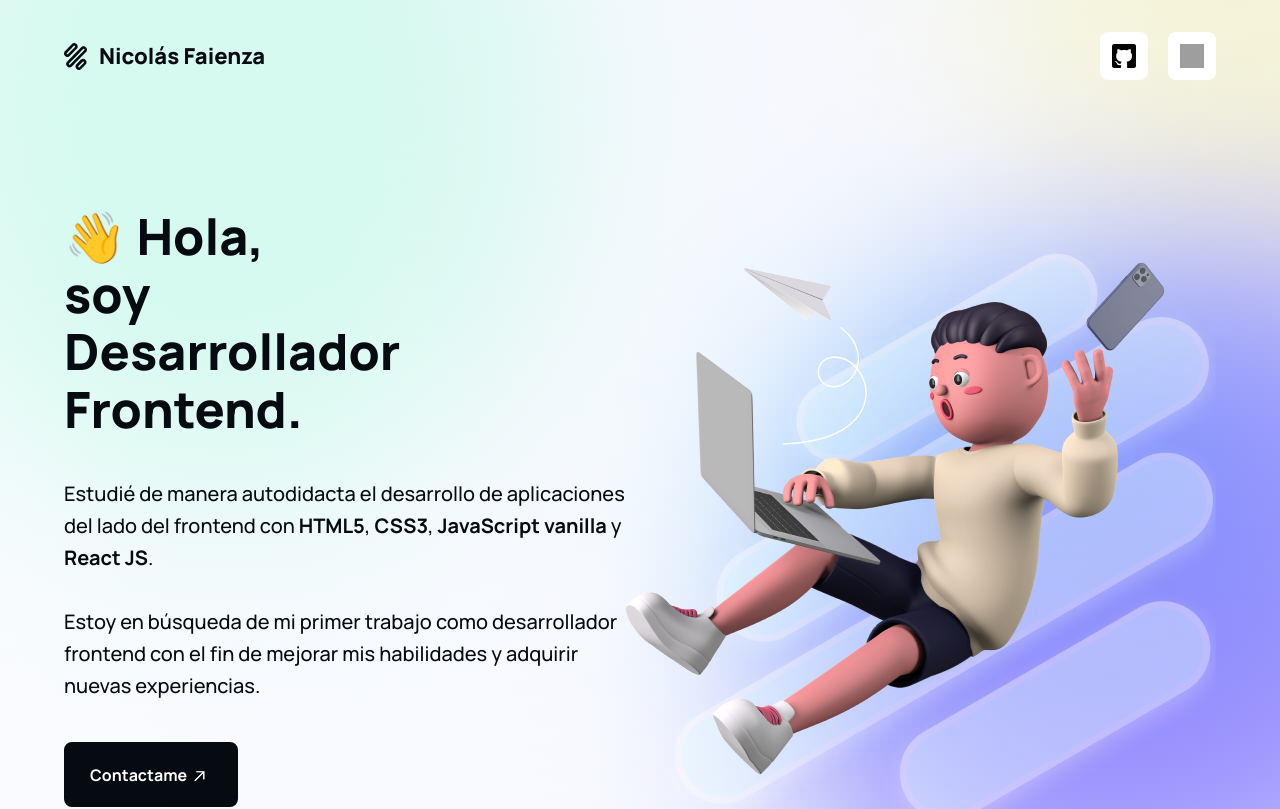
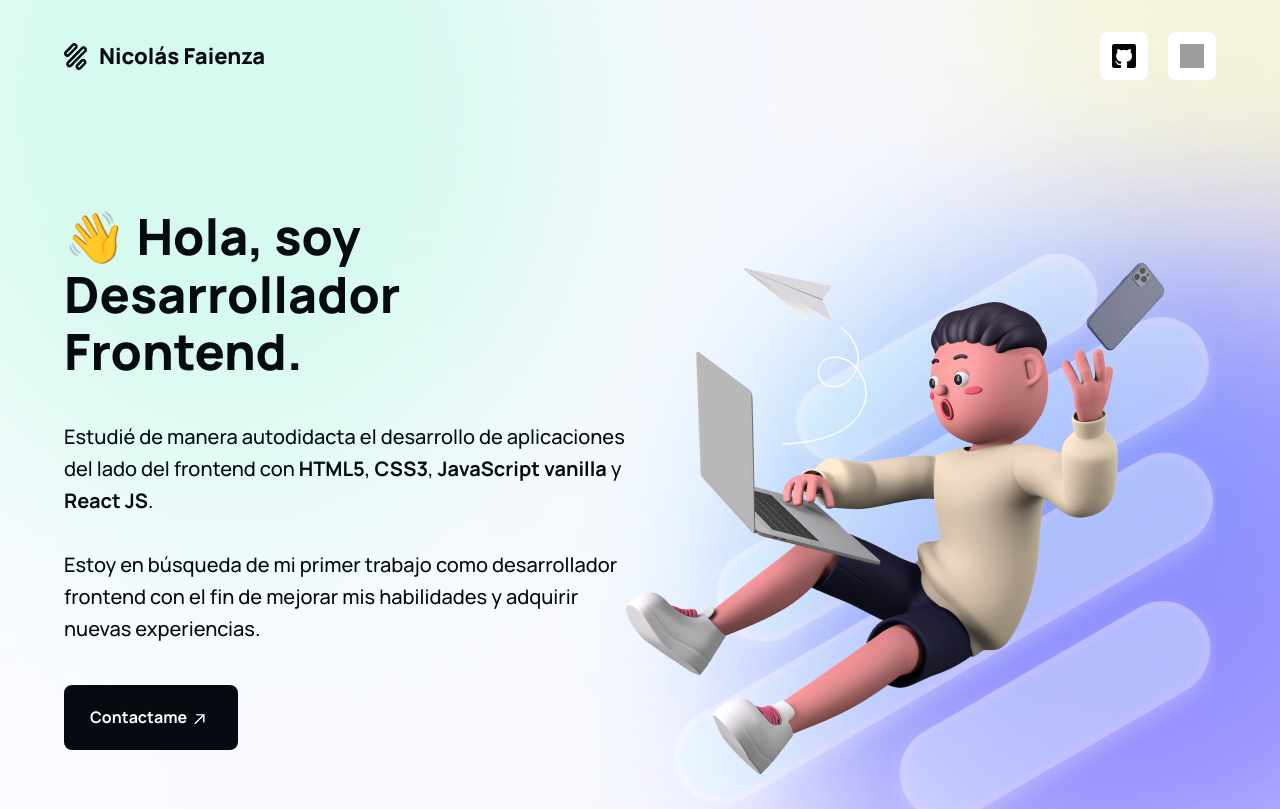
Before and after one commit to Nicofaienza/CV-landing-page, a React (Create React App) app: page / in a window 1280 px wide. Shown: the top 809 px of the page. Built offline with nearby package versions, Linux system fonts and the light colour scheme; grey boxes are pictures that could not be loaded.

Commit message:
change width title

```diff
--- a/src/layouts/Hero/HeroElements.ts
+++ b/src/layouts/Hero/HeroElements.ts
@@ -111,7 +111,7 @@ export const HeroTitle = styled.h1`
   font-size: 64px;
   line-height: 115%;
   color: var(--black);
-  width: 50%;
+  width: min-content;
 
   @media screen and (max-width: 1400px) {
     font-size: 50px;
@@ -119,7 +119,6 @@ export const HeroTitle = styled.h1`
 
   @media screen and (max-width: 1130px) {
     font-size: 42px;
-    width: 400px;
   }
 `;
 
@@ -224,7 +223,7 @@ export const HeroImgContainer = styled.div`
   @media screen and (max-width: 1130px) {
     position: relative;
     top: 0;
-    left: -40px;
+    left: -20px;
     overflow: hidden;
     width: 80%;
     align-self: center;
```
